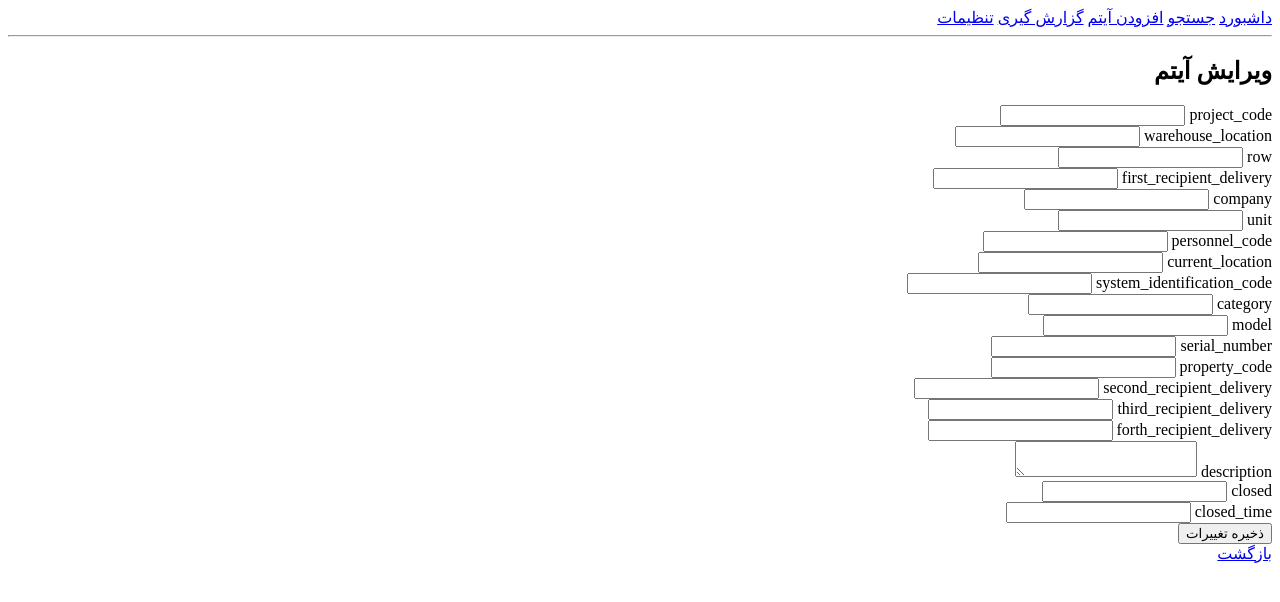
After one commit to Ali-Abbaspour-12/Warehouse, a Flask app: template templates/edit_item.html in a window 1280 px wide. The commit adds this page. Shown: the top 602 px of the page. Run offline with Flask 3, Linux system fonts and the light colour scheme; the template is opened without the code that fills it, so the values that code supplies are empty.

Commit message:
new changes

```diff
--- /dev/null
+++ b/templates/edit_item.html
@@ -0,0 +1,69 @@
+{% extends "base.html" %}
+{% block content %}
+    <h2>ویرایش آیتم</h2>
+
+<form method="POST">
+
+    <label>project_code</label>
+    <input name="project_code" value="{{ item.project_code }}">
+    <br>
+    <label>warehouse_location</label>
+    <input name="warehouse_location" value="{{ item.warehouse_location }}">
+    <br>
+    <label>row</label>
+    <input name="row" value="{{ item.row }}">
+<br>
+    <label>first_recipient_delivery</label>
+    <input name="first_recipient_delivery" value="{{ item.first_recipient_delivery }}">
+<br>
+    <label>company</label>
+    <input name="company" value="{{ item.company }}">
+<br>
+    <label>unit</label>
+    <input name="unit" value="{{ item.unit }}">
+<br>
+    <label>personnel_code</label>
+    <input name="personnel_code" value="{{ item.personnel_code }}">
+<br>
+    <label>current_location</label>
+    <input name="current_location" value="{{ item.current_location }}">
+<br>
+    <label>system_identification_code</label>
+    <input name="system_identification_code" value="{{ item.system_identification_code }}">
+<br>
+    <label>category</label>
+    <input name="category" value="{{ item.category }}">
+<br>
+    <label>model</label>
+    <input name="model" value="{{ item.model }}">
+<br>
+    <label>serial_number</label>
+    <input name="serial_number" value="{{ item.serial_number }}">
+<br>
+    <label>property_code</label>
+    <input name="property_code" value="{{ item.property_code }}">
+<br>
+    <label>second_recipient_delivery</label>
+    <input name="second_recipient_delivery" value="{{ item.second_recipient_delivery }}">
+<br>
+    <label>third_recipient_delivery</label>
+    <input name="third_recipient_delivery" value="{{ item.third_recipient_delivery }}">
+<br>
+    <label>forth_recipient_delivery</label>
+    <input name="forth_recipient_delivery" value="{{ item.forth_recipient_delivery }}">
+<br>
+    <label>description</label>
+    <textarea name="description">{{ item.description }}</textarea>
+<br>
+    <label>closed</label>
+    <input name="closed" value="{{ item.closed }}">
+<br>
+    <label>closed_time</label>
+    <input name="closed_time" value="{{ item.closed_time }}">
+<br>
+    <button type="submit">ذخیره تغییرات</button>
+
+</form>
+
+<a href="{{ url_for('search_bp.item_detail', item_id=item.id) }}">بازگشت</a>
+{% endblock %}
--- a/templates/search.html
+++ b/templates/search.html
@@ -13,7 +13,7 @@
 
     <ul>
     {% for item in items %}
-        <li>{{ item.property_code }} - {{ item.model }} - {{item.id}}</li>
+        <li>{{ item.property_code }} - {{ item.model }} - {{item.id}} - <a href="{{url_for('search_bp.item_detail',item_id=item.id)}}">جزییات</a></li>
     {% endfor %}
 </ul>
 
```
Also changed, not shown: flash.py (deleted, +0 -7 lines), routes/search.py (+40 -1 lines), templates/item_detail.html (added, +30 -0 lines), 3 other files.
